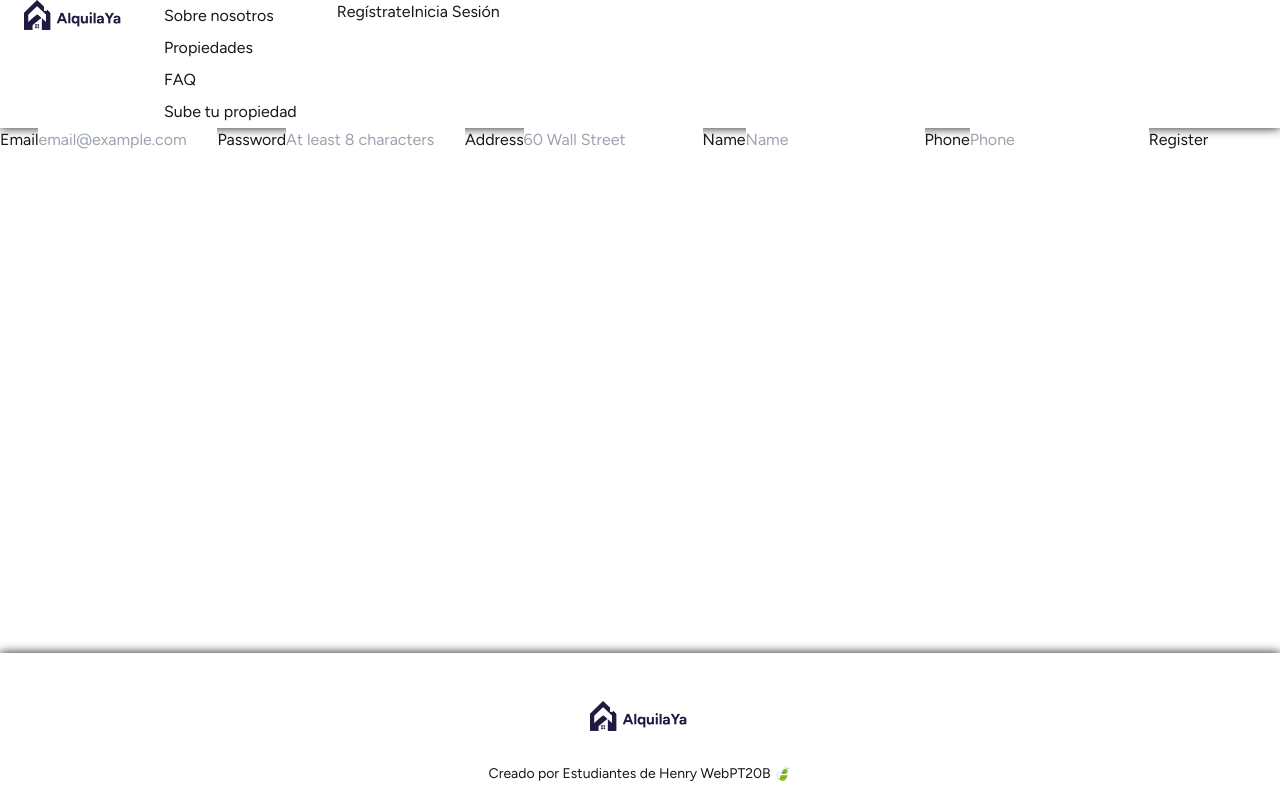
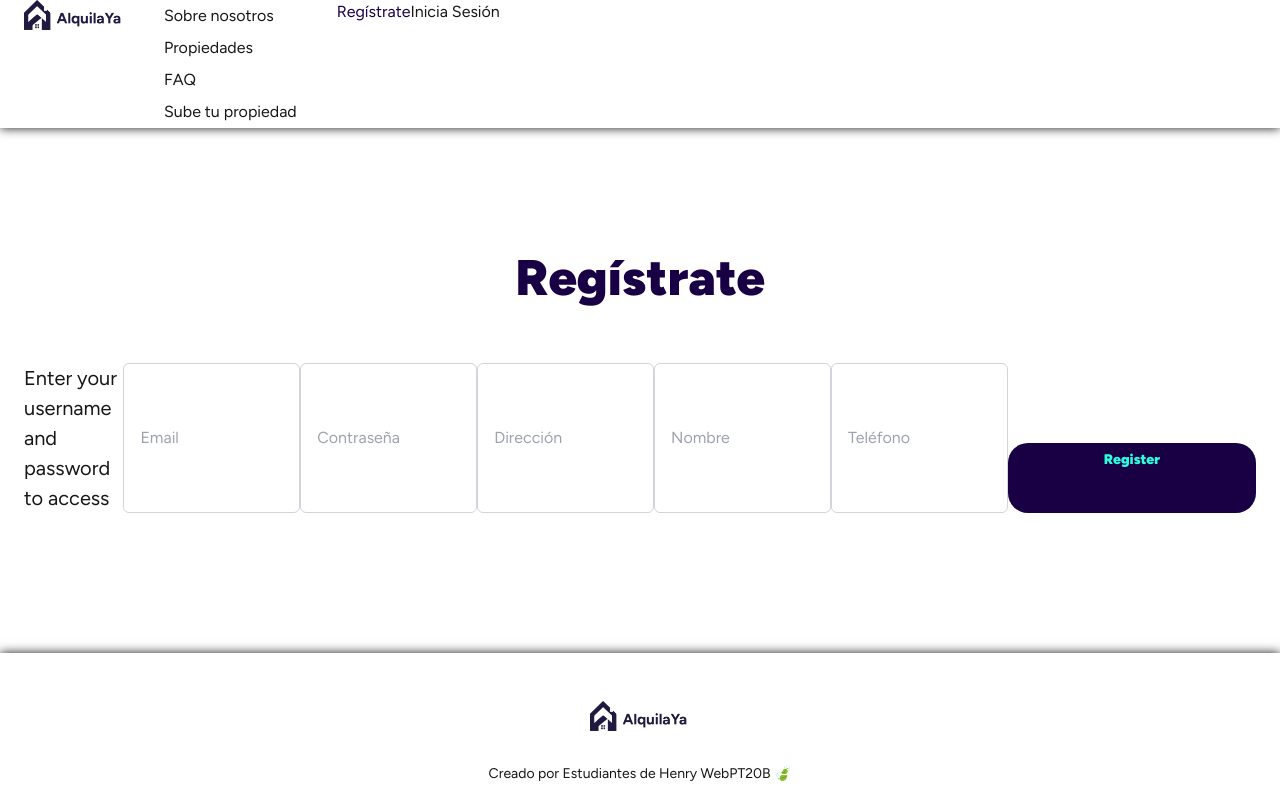
Before and after one commit to Gastygas/AlquilaYa-Front, a Next.js app in the folder alquilaya/: page /register in a window 1280 px wide. Built offline with nearby package versions, Linux system fonts and the light colour scheme.

Commit message:
estilos iniciales del home y del registro

```diff
--- /dev/null
+++ b/alquilaya/src/Components/Hero/Hero.tsx
@@ -0,0 +1,15 @@
+
+
+const Hero = () => {
+  return (
+    <div className="relative h-screen bg-cover bg-center" style={{ backgroundImage: `url('/HeroBg.jpg')` }} >
+      <div className="container absolute inset-0 flex justify-between">
+          <div className='z-10 flex flex-col items-center justify-center'>
+            <h1 style={{ textShadow: '8px 8px 12px rgba(0, 0, 0, 0.7)' }} className='text-white text-left transition-all duration-300 ease-in-out transform hover:scale-105 hover:text-secondary' >Explora, Reserva y Disfruta<br/> ¡Así de fácil!</h1>
+          </div>
+      </div>
+    </div >
+  )
+}
+
+export default Hero
--- a/alquilaya/src/Components/LoginForm/Login.tsx
+++ b/alquilaya/src/Components/LoginForm/Login.tsx
@@ -1,4 +1,5 @@
 "use client";
+import styles from "./login.module.css"
 import { FormEvent, useContext, useEffect, useState } from 'react';
 import { validatePassword, validateEmail } from '@/app/helpers/validation';
 //import { loginService } from '@/services/authServices'; PREGUNTAR A BACK
@@ -54,49 +55,35 @@ const LoginForm = () => {
   }, [data]);
 
   return (
-    <form onSubmit={handleSubmit} className='padding-section container bg-darkBlue text-lightBlue p-6 rounded-lg'>
-
-      <div className='flex justify-between items-center mb-4'>
+    <form onSubmit={handleSubmit} className='flex flex-col gap-4 w-full md:w-1/2 justify-center items-center'>
+            <p className="text-sm">Ingresa tu usuario y contraseña para acceder</p>
         <input type='email'
           id='email'
           name='email'
-          placeholder='email@ejemplo.com'
+          placeholder='Usuario'
           onChange={handleChange}
           value={data.email}
           onBlur={handleBlur}
-          className='w-3/4 border border-lightBlue p-3 rounded-md bg-lightBlue text-darkBlue'
+          className={styles.input}
         />
-        <label htmlFor='email' className='ml-4 text-cyan'>Email</label>
-      </div>
-      {dirty.email ? <p className='text-red-600'>{error.email}</p> : null}
-
-
-      <div className='flex justify-between items-center mb-4'>
+      {dirty.email ? <p className='text-red-600 text-sm'>{error.email}</p> : null}
         <input type='password'
           id='password'
           name='password'
-          placeholder='Al menos 8 caracteres'
+          placeholder='Contraseña'
           onChange={handleChange}
           value={data.password}
           onBlur={handleBlur}
-          className='w-3/4 border border-lightBlue p-3 rounded-md bg-lightBlue text-darkBlue'
+          className={styles.input}
         />
-        <label htmlFor='password' className='ml-4 text-cyan'>Contraseña</label>
-      </div>
-      {dirty.password ? <p className='text-red-600'>{error.password}</p> : null}
-
-      <div className='flex justify-between items-center mt-6'>
-        <button>
+      {dirty.password ? <p className='text-red-600 text-sm'>{error.password}</p> : null}
+        <button className={styles.submitButton} /*onClick={handleSubmit}*/>
           Ingresar
         </button>
-
         <Link
           href={"/register"}>
-          <button >
-            Registrate
-          </button>
+<Link href="/register"><p className=" pt-12 text-sm font-bold underline text-primary hover:text-secondary transition-all">No tienes una cuenta? Regístrate</p></Link>
         </Link>
-      </div>
     </form>
   );
 };
--- /dev/null
+++ b/alquilaya/src/Components/LoginForm/login.module.css
@@ -0,0 +1,8 @@
+.input{
+    @apply rounded-md py-2 px-4 border-[1px] border-gray-300 hover:border-gray-500 transition-all w-full md:w-1/2
+}
+
+.submitButton{
+    @apply mt-20 flex text-sm px-24 py-[7px] rounded-[20px] bg-primary text-secondary font-bold
+    cursor-pointer transition-all duration-300 hover:scale-90
+}
--- a/alquilaya/src/Components/RegisterForm/RegisterForm.tsx
+++ b/alquilaya/src/Components/RegisterForm/RegisterForm.tsx
@@ -1,15 +1,16 @@
 "use client";
+import styles from "./registerForm.module.css"
 import { FormEvent, useEffect, useState } from 'react';
 import { validatePassword, validateEmail, validateAddress } from '@/app/helpers/validation';
 //import { registerService } from '@/services/authServices';
-import { useRouter } from 'next/navigation';
+//import { useRouter } from 'next/navigation';
 
 
 const RegisterForm = () => {
   const initialData = { email: "", password: "", address: "", name: "", phone: "" };
   const initialDirty = { email: false, password: false, address: false, name: false, phone: false };
 
-  const router = useRouter()
+  //const router = useRouter()
   const [data, setData] = useState(initialData);
   const [error, setError] = useState(initialData);
   const [dirty, setDirty] = useState(initialDirty);
@@ -51,64 +52,62 @@ const RegisterForm = () => {
   }, [data]);
 
   return (
-    <form onSubmit={handleSubmit} >
-      <label htmlFor='email'>Email</label>
+    <form onSubmit={handleSubmit} className="flex flex-col gap-4 w-full md:w-1/2 justify-center items-center" >
+            <p className="text-sm">Enter your username and password to access</p>
       <input type='email'
         id='email'
         name='email'
-        placeholder='email@example.com'
+        placeholder='Email'
         onChange={handleChange}
         value={data.email}
         onBlur={handleBlur}
-        />
-      {dirty.email ? <p>{error.email}</p> : null}
-
-      <label htmlFor='password'>Password</label>
+        className={styles.input}
+      />
+      {dirty.email ? <p className="text-red-600 text-sm text-center">{error.email}</p> : null}
       <input type='password'
         id='password'
         name='password'
-        placeholder='At least 8 characters'
+        placeholder='Contraseña'
         onChange={handleChange}
         value={data.password}
         onBlur={handleBlur}
-        />
-      {dirty.password ? <p>{error.password}</p> : null}
-
-      <label htmlFor='address'>Address</label>
+        className={styles.input}
+      />
+      {dirty.password ? <p className="text-red-600 text-sm text-center">{error.password}</p> : null}
       <input type='text'
         id='address'
         name='address'
-        placeholder='60 Wall Street'
+        placeholder='Dirección'
         onChange={handleChange}
         value={data.address}
         onBlur={handleBlur}
-         />
-      {dirty.address ? <p >{error.address}</p> : null}
-
-      <label htmlFor='name'>Name</label>
+        className={styles.input}
+      />
+      {dirty.address ? <p className="text-red-600 text-sm text-center">{error.address}</p> : null}
       <input type='name'
         id='name'
         name='name'
-        placeholder='Name'
+        placeholder='Nombre'
         onChange={handleChange}
         value={data.name}
         onBlur={handleBlur}
-         />
-      {dirty.name ? <p >{error.name}</p> : null}
+        className={styles.input}
+      />
+      {dirty.name ? <p className="text-red-600 text-sm text-center">{error.name}</p> : null}
 
-      <label htmlFor='phone'>Phone</label>
       <input type='phone'
         id='phone'
         name='phone'
-        placeholder='Phone'
+        placeholder='Teléfono'
         onChange={handleChange}
         value={data.phone}
         onBlur={handleBlur}
-        />
-      {dirty.phone ? <p>{error.phone}</p> : null}
+        className={styles.input}
+      />
+      {dirty.phone ? <p className="text-red-600 text-sm text-center">{error.phone}</p> : null}
 
 
-      <button>Register</button>
+      <button className={styles.submitButton} /*onClick={handleSubmit}*/>Register</button>
     </form>
   );
 };
--- /dev/null
+++ b/alquilaya/src/Components/RegisterForm/registerForm.module.css
@@ -0,0 +1,8 @@
+.input{
+    @apply rounded-md py-2 px-4 border-[1px] border-gray-300 hover:border-gray-500 transition-all w-full md:w-1/2
+}
+
+.submitButton{
+    @apply mt-20 flex text-sm px-24 py-[7px] rounded-[20px] bg-primary text-secondary font-bold
+    cursor-pointer transition-all duration-300 hover:scale-90
+}
--- /dev/null
+++ b/alquilaya/src/Components/Section-2/Section-2.tsx
@@ -0,0 +1,35 @@
+import styles from "./Section-2.module.css"
+import { TbMapSearch } from "react-icons/tb";
+import { GiNotebook } from "react-icons/gi";
+import { HiHomeModern } from "react-icons/hi2";
+import Link from "next/link";
+
+const Section2 = () => {
+    return (
+        <div className="bg-center container flex flex-col">
+            <div className="padding-section">
+                <h1 className="text-center text-primary pb-14">¿Cómo funciona?</h1>
+                <div className="container flex justify-between gap-5 mb-14">
+                    <div className={styles.card}>
+                        <TbMapSearch size={80} color="#2CFFDE" />
+                        <h4 className={styles.subtitle}>Explora</h4>
+                        <p className={styles.parrafo}> Navega por nuestras propiedades disponibles en todo el país.</p>
+                    </div>
+                    <div className={styles.card}>
+                        <GiNotebook size={80} color="#2CFFDE" />
+                        <h4 className={styles.subtitle}>Reserva</h4>
+                        <p className={styles.parrafo}>Elige las fechas que necesitas y realiza tu reserva online.</p>
+                    </div>
+                    <div className={styles.card}>
+                        <HiHomeModern size={80} color="#2CFFDE" />
+                        <h4 className={styles.subtitle}>Disfruta</h4>
+                        <p className={styles.parrafo}>Todo está listo para tu llegada. ¡Relájate y disfruta de tu estancia!</p>
+                    </div>
+                </div>
+                <Link href="/login"><button className={styles.button}>¡Comienza ahora!</button></Link>
+            </div>
+        </div >
+    )
+}
+
+export default Section2
--- a/alquilaya/src/app/helpers/validation.tsx
+++ b/alquilaya/src/app/helpers/validation.tsx
@@ -3,7 +3,7 @@ export const validateEmail = (email: string) => {
     const regexEmail = /^[a-zA-Z0-9._%+-]+@[a-zA-Z0-9.-]+\.[a-zA-Z]{2,}$/;
 
     if (!regexEmail.test(email)) {
-        validation = "Invalid email format";
+        validation = "Formato de correo electrónico no válido";
     } else {
         // validation = "Valid email";
         validation = "";
@@ -33,7 +33,7 @@ export const validateAddress = (address: string): string => {
     const regexAddress = /^[a-zA-Z0-9\s,.'-]{5,}$/;
 
     if (!regexAddress.test(address)) {
-        validation = "Invalid address format. Must be at least 5 characters long and include letters and numbers.";
+        validation = "Dirección no válida. Debe tener al menos 5 carácteres e incluir letras y números.";
     }
 
     return validation;
--- a/alquilaya/src/app/login/page.tsx
+++ b/alquilaya/src/app/login/page.tsx
@@ -3,8 +3,14 @@ import React from 'react'
 
 const page = () => {
   return (
-    <div><LoginForm/></div>
+    <div className='container'>
+      <div className='padding-section'>
+      <h1 className="pb-12 text-primary">Iniciar sesión</h1>
+        <LoginForm />
+      </div>
+    </div>
   )
+
 }
 
 export default page
--- a/alquilaya/src/app/page.tsx
+++ b/alquilaya/src/app/page.tsx
@@ -1,9 +1,11 @@
+import Hero from "@/Components/Hero/Hero";
+import Section2 from "@/Components/Section-2/Section-2";
+
 export default function Home() {
   return (
-    <div className="container">
-        <div className="padding-section">
-     <h1>Home</h1>
-     </div>
+    <div>
+<Hero/>
+<Section2/>
     </div>
   );
 }
--- a/alquilaya/src/app/register/page.tsx
+++ b/alquilaya/src/app/register/page.tsx
@@ -3,7 +3,12 @@ import React from 'react'
 
 const page = () => {
   return (
-    <div><RegisterForm/></div>
+    <div className="container">
+    <div className="padding-section">
+      <h1 className="pb-12 text-primary">Regístrate</h1>
+<RegisterForm/>
+</div>
+</div>
   )
 }
 
```
Also changed, not shown: alquilaya/src/Components/Section-2/Section-2.module.css (added, +16 -0 lines), 2 other files (tests, documents, lock files or other folders).
